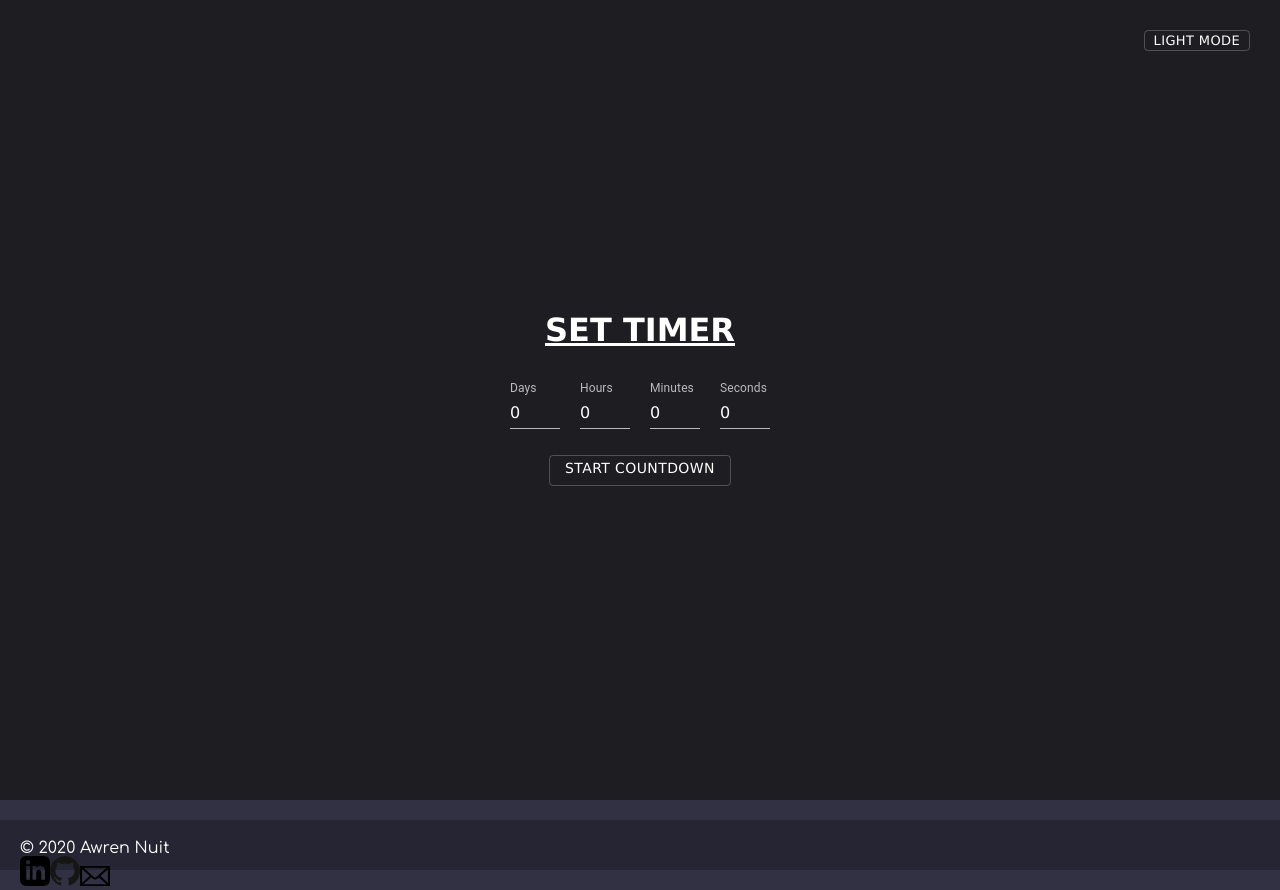
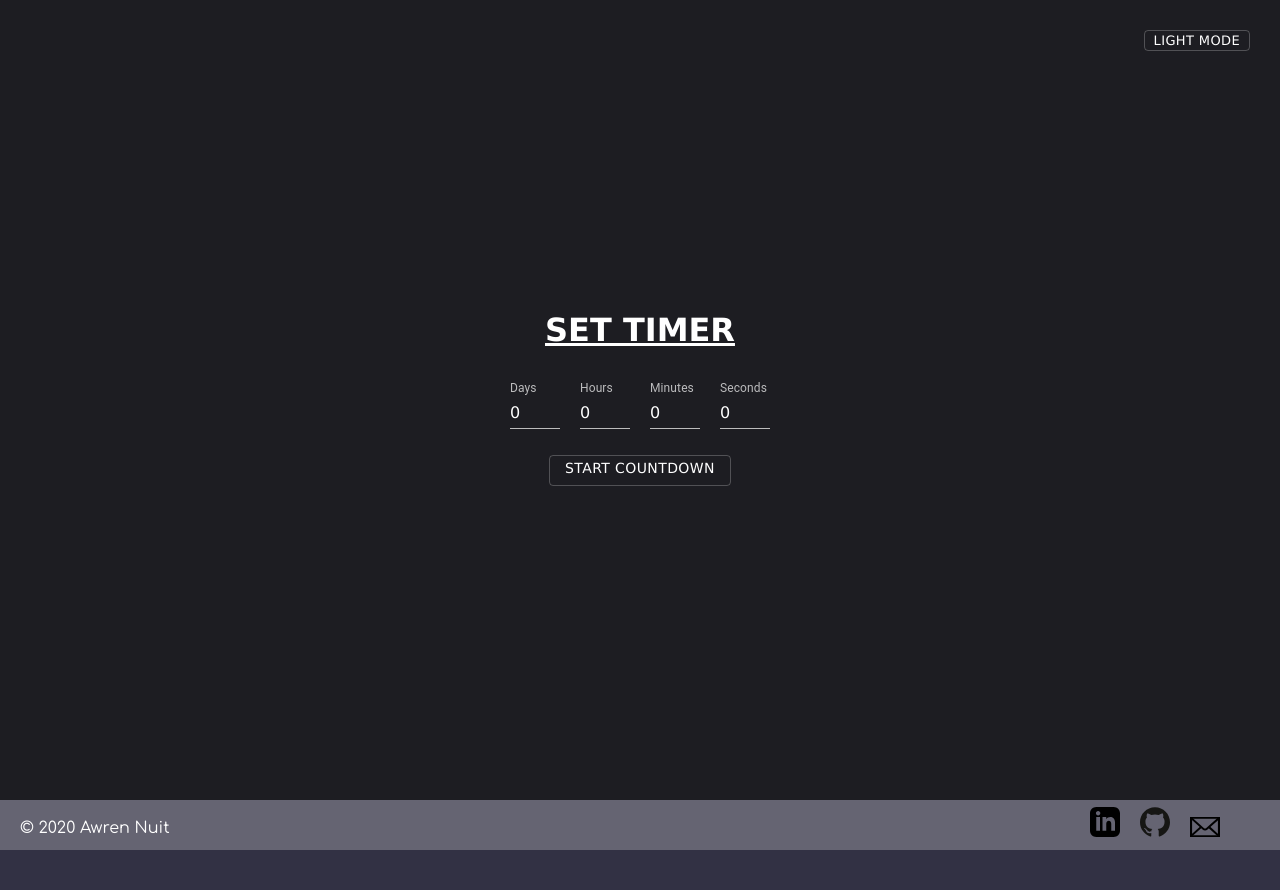
Before and after one commit to awrennuit/full-stack-software-developer-portfolio, a React (Create React App) app: page /set-timer in a window 1280 px wide. After the commit the page ends 850 px from the top, so only its background shows below. Built offline with nearby package versions, Linux system fonts and the light colour scheme.

Commit message:
updated footer color, positioned contact icons to the right side

```diff
--- a/src/components/Footer/Footer.css
+++ b/src/components/Footer/Footer.css
@@ -1,6 +1,16 @@
 .footer {
   height: 10px;
-  background-color: #0000003f;
-  margin-top: 20px;
+  background-color: #ffffff3f;
   padding: 20px;
+  position: relative;
 }
+
+.footer-icons {
+  bottom: 10px;
+  position: absolute;
+  right: 40px;
+}
+
+.footer-icons a {
+  margin-right: 20px;
+}
--- a/src/components/Footer/Footer.js
+++ b/src/components/Footer/Footer.js
@@ -8,7 +8,7 @@ export default function Footer() {
       <div>
         <p>&#169; {new Date().getFullYear()} Awren Nuit</p>
       </div>
-      <div>
+      <div className="footer-icons">
         <a href="https://www.linkedin.com/in/awren-nuit/" target="_blank" rel="noopener noreferrer">
           <img src="images/icons/linkedin.svg" alt="linkedin icon" height="30px" width="30px" />
         </a>
```
